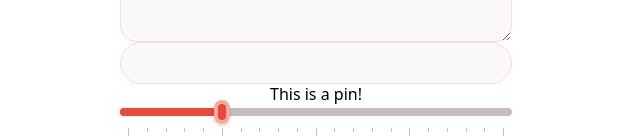
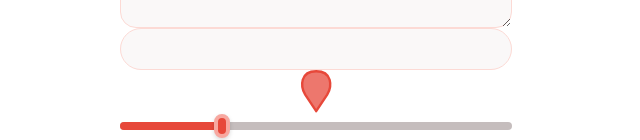
Before and after one commit to MrSluginator/seeng513-202604-pg-4, a React (Vite) app in the folder frontend/: page / in a window 1280 px wide. Shown: the part 470-610 px from the top of the page, without its empty margins (324-964 px from the left). Built offline with nearby package versions, Linux system fonts and the light colour scheme; a web font is replaced by a local one.

Commit message:
pin component

```diff
--- a/frontend/src/molecules/pin.jsx
+++ b/frontend/src/molecules/pin.jsx
@@ -1,11 +1,86 @@
-import React from 'react'
+import React, { useEffect, useRef } from 'react';
+import styles from './pin.module.css';
 
-function Pin() {
-    return (
-        <div>
-            This is a pin!
-        </div>
-    );
+// The pin's round head is centered at (15.2, 15) in a 31 x 44 viewBox.
+const HEAD_CENTER = { x: 15.2, y: 15 }
+const VIEWBOX_WIDTH = 31
+const VIEWBOX_HEIGHT = 44
+
+// Shrink the font as the number gets longer so it stays inside the head.
+function fontSizeFor(text) {
+	if (text.length <= 2) return 14
+	if (text.length === 3) return 11
+	return 9
+}
+
+function Pin({
+	number,
+	size = 31,
+	label,
+	selected = false,
+	onClick,
+	onDeselect,
+	className = '',
+	...buttonProps // disabled, onFocus, etc. (only used when clickable)
+}) {
+	const hasNumber = number !== undefined && number !== null && number !== '';
+	const text = hasNumber ? String(number) : '';
+	const ariaLabel = label ?? (hasNumber ? `Pin ${text}` : 'Pin');
+	const buttonRef = useRef(null);
+
+	useEffect(() => {
+		if (!selected || !onDeselect) return undefined
+
+		function handlePointerDown(event) {
+			if (buttonRef.current && !buttonRef.current.contains(event.target)) {
+				onDeselect(event)
+			}
+		}
+
+		document.addEventListener('pointerdown', handlePointerDown)
+		return () => document.removeEventListener('pointerdown', handlePointerDown)
+	}, [selected, onDeselect])
+
+	const svg = (
+		<svg
+			className={styles.pin}
+			viewBox={`0 0 ${VIEWBOX_WIDTH} ${VIEWBOX_HEIGHT}`}
+			width={size}
+			height={(size * VIEWBOX_HEIGHT) / VIEWBOX_WIDTH}
+			// When clickable, the button carries the label and the SVG is decorative
+			{...{ 'aria-hidden': true }}
+		>
+			<path
+				className={styles.shape}
+				d="M26.1956 24.6783L15.2004 41.2L4.20515 24.6783C-0.935479 16.1278 -0.792702 1.20001 15.2004 1.20001C31.1935 1.20001 31.3362 16.1278 26.1956 24.6783Z"
+			/>
+			{hasNumber && (
+				<text
+					className={styles.number}
+					x={HEAD_CENTER.x}
+					y={HEAD_CENTER.y}
+					fontSize={fontSizeFor(text)}
+					textAnchor="middle"
+					dominantBaseline="central"
+				>
+					{text}
+				</text>
+			)}
+		</svg>
+	)
+
+	return (
+		<button
+			type="button"
+			className={styles.button}
+			aria-label={ariaLabel}
+			aria-pressed={selected}
+			onClick={onClick}
+			{...buttonProps}
+		>
+			{svg}
+		</button>
+	)
 }
 
 export default Pin;
--- /dev/null
+++ b/frontend/src/molecules/pin.module.css
@@ -0,0 +1,58 @@
+.pin {
+  display: block;
+  flex-shrink: 0;
+  overflow: visible;
+}
+
+.shape {
+  fill: var(--p3);
+  stroke: var(--p4);
+  stroke-width: 2.4;
+  stroke-linejoin: round;
+}
+
+.number {
+  fill: var(--pin-text);
+  font-family: inherit;
+  font-weight: 500;
+  user-select: none;
+  pointer-events: none;
+}
+
+/* Clickable version: a native <button> wrapping the SVG */
+.button {
+  display: inline-flex;
+  flex-shrink: 0;
+  margin: 0;
+  padding: 0;
+  border: none;
+  border-radius: 8px;
+  background: none;
+  font: inherit;
+  line-height: 0;
+  /* removes stray space under the SVG */
+  cursor: pointer;
+
+  &:hover:not(:disabled) {
+    transform: translateY(-2px);
+  }
+
+  &[aria-pressed='true'] .shape {
+    fill: var(--p4);
+    stroke: var(--p3);
+  }
+
+  &:focus-visible {
+    outline: 2px solid var(--p7);
+    outline-offset: 2px;
+  }
+
+  &:disabled {
+    cursor: not-allowed;
+
+    .shape {
+      fill: var(--n3);
+      stroke: var(--n4);
+    }
+  }
+}
```
